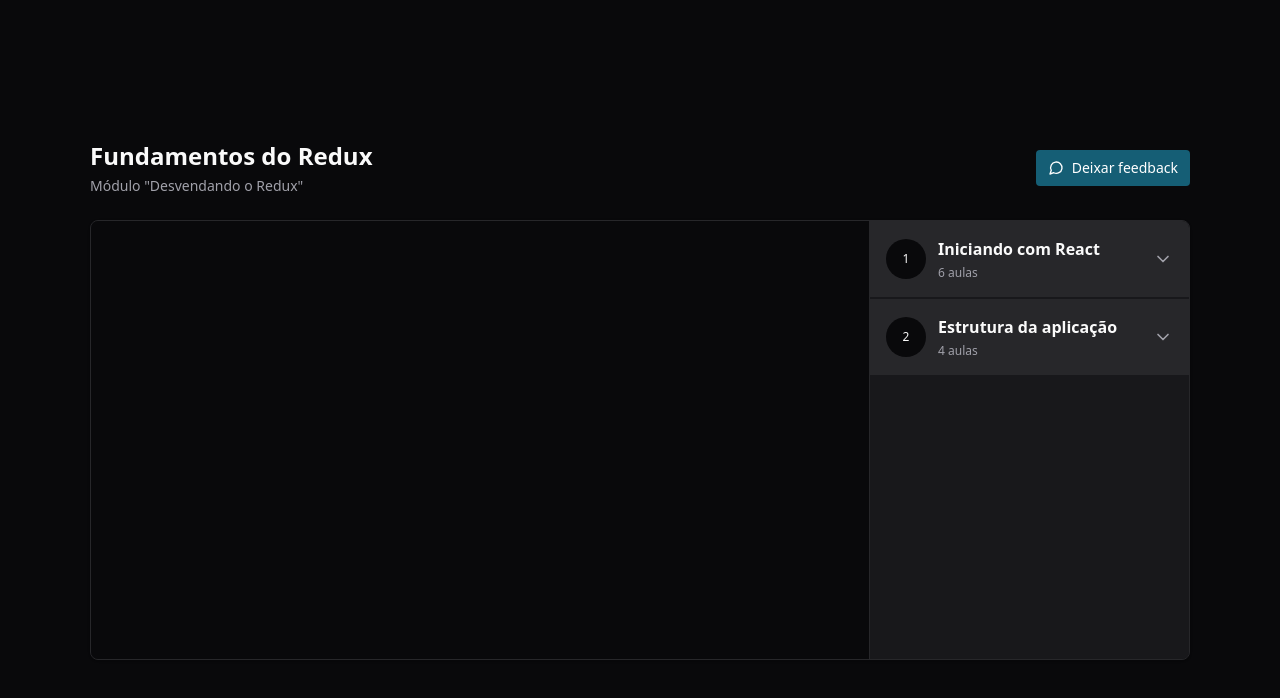
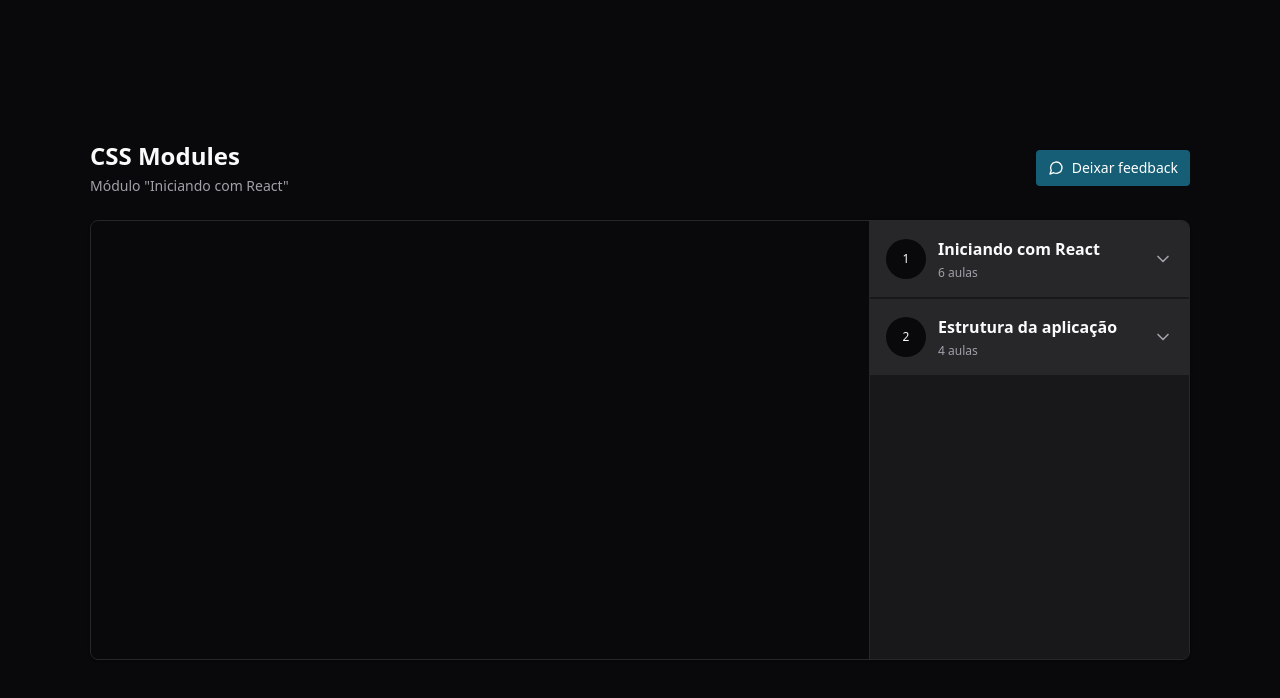
Before and after one commit to lfeliperibeiro/state-managements, a React (Vite) app: page / in a window 1280 px wide. Shown: the top 698 px of the page. Built offline with nearby package versions, Linux system fonts and the light colour scheme.

Commit message:
feat: add title

```diff
--- a/src/components/Header.tsx
+++ b/src/components/Header.tsx
@@ -1,9 +1,23 @@
+import { useAppSelector } from "../store";
+
 export function Header() {
+  const {currentModule, currentLesson} = useAppSelector((state) => {
+    const { currentModuleIndex, currentLessonIndex } = state.player;
+
+    const currentModule = state.player.course.modules[currentModuleIndex]
+    const currentLesson =
+      currentModule.lessons[
+        currentLessonIndex
+      ];
+
+    return {currentModule, currentLesson};
+  });
+
   return (
     <div className="flex flex-col gap-1">
-      <h1 className="text-2xl font-bold">Fundamentos do Redux</h1>
+      <h1 className="text-2xl font-bold">{currentLesson.title}</h1>
       <span className="text-sm text-zinc-400">
-        Módulo "Desvendando o Redux"
+        Módulo "{currentModule.title}"
       </span>
     </div>
   );
```
